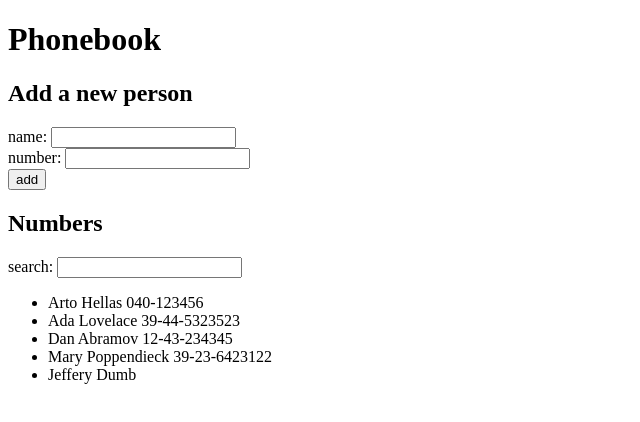
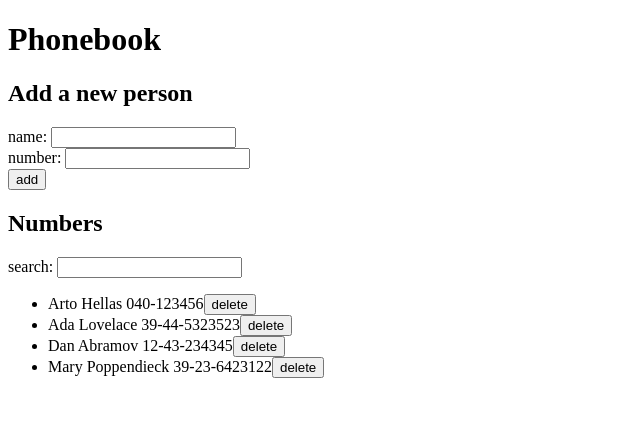
Before and after one commit to EthanDuggan/fullstackopen.com-exercises, a React (Create React App) app in the folder part2/phonebook/: page / in a window 1280 px wide. Shown: the top 422 px of the page, without its empty margins (0-640 px from the left). Built offline with nearby package versions, Linux system fonts and the light colour scheme; data requests are answered from the project's data file.

Commit message:
completed exercise 2.14

```diff
--- a/part2/phonebook/db.json
+++ b/part2/phonebook/db.json
@@ -19,11 +19,6 @@
       "name": "Mary Poppendieck",
       "number": "39-23-6423122",
       "id": 4
-    },
-    {
-      "name": "Jeffery",
-      "number": "Dumb",
-      "id": 5
     }
   ]
 }
--- a/part2/phonebook/src/App.js
+++ b/part2/phonebook/src/App.js
@@ -16,11 +16,11 @@ const App = () => {
       .then(allPersons => setPersons(allPersons))
   }, [])
 
-  const handleFormNameChange = (event) => setNewName(event.target.value)
-  const handleFormNumberChange = (event) => setNewNumber(event.target.value)
-  const handleSearchQueryChange = (event) => setSearchQuery(event.target.value)
+  const handleFormNameChange = event => setNewName(event.target.value)
+  const handleFormNumberChange = event => setNewNumber(event.target.value)
+  const handleSearchQueryChange = event => setSearchQuery(event.target.value)
 
-  const addPerson = (event) => {
+  const addPerson = event => {
     event.preventDefault()
 
     //guard clause to make sure newName is unique
@@ -43,6 +43,14 @@ const App = () => {
       })
   }
 
+  const deletePerson = person => {
+    if(window.confirm(`Delete ${person.name} form your phonebook?`)){
+      phonebookService.deletePerson(person.id)
+      .then(() => phonebookService.getAllPersons())
+      .then(allPersons => setPersons(allPersons))
+    }
+  }
+
   return (
     <div>
       <h1>Phonebook</h1>
@@ -54,7 +62,7 @@ const App = () => {
 
       <h2>Numbers</h2>
 
-      <Phonebook persons={persons} searchQuery={searchQuery} handleSearchQueryChange={handleSearchQueryChange}/>
+      <Phonebook persons={persons} searchQuery={searchQuery} handleSearchQueryChange={handleSearchQueryChange} deletePerson={deletePerson} />
     </div>
   )
 }
--- a/part2/phonebook/src/components/Contact.js
+++ b/part2/phonebook/src/components/Contact.js
@@ -1,5 +1,10 @@
-const Contact = ({person}) => {
-    return <li>{person.name} {person.number}</li>
+const Contact = ({person, deletePerson}) => {
+    return (
+        <li>
+            {person.name} {person.number}
+            <button onClick={() => deletePerson(person)}>delete</button>
+        </li>
+    )
 }
 
 export default Contact
--- a/part2/phonebook/src/components/Phonebook.js
+++ b/part2/phonebook/src/components/Phonebook.js
@@ -1,6 +1,6 @@
 import Contact from './Contact'
 
-const Phonebook = ({persons, searchQuery, handleSearchQueryChange}) => {
+const Phonebook = ({persons, searchQuery, handleSearchQueryChange, deletePerson}) => {
 
     const filteredPersons = persons.filter((person) => person.name.toLowerCase().includes(searchQuery.toLocaleLowerCase()))
 
@@ -10,7 +10,7 @@ const Phonebook = ({persons, searchQuery, handleSearchQueryChange}) => {
                 <div>search: <input value={searchQuery} onChange={handleSearchQueryChange}/></div>
             </form>
             <ul>
-                {filteredPersons.map(person => <Contact key={person.name} person={person} />)}
+                {filteredPersons.map(person => <Contact key={person.name} person={person} deletePerson={deletePerson} />)}
             </ul>
         </div>
     )
--- a/part2/phonebook/src/services/phonebook.js
+++ b/part2/phonebook/src/services/phonebook.js
@@ -18,4 +18,12 @@ const savePerson = newPersonObject => {
     )
 }
 
-export default {getAllPersons, savePerson}
+const deletePerson = id => {
+    return (
+        axios
+            .delete(personsURL + id)
+            .then(response => response.data)
+    )
+}
+
+export default {getAllPersons, savePerson, deletePerson}
```
